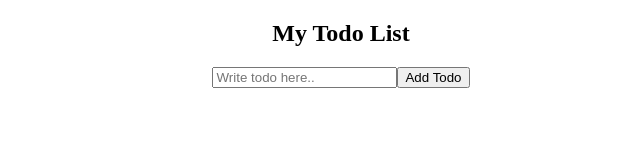
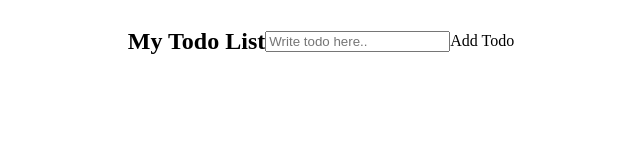
Before and after one commit to hanshengzhao1993/plainJS-todolist, a plain HTML site: page index.html in a window 1280 px wide. Shown: the whole page, without its empty margins (299-939 px from the left). Drawn offline with nearby package versions, Linux system fonts and the light colour scheme.

Commit message:
(feat) wrap app in container div

```diff
--- a/index.html
+++ b/index.html
@@ -11,13 +11,17 @@
   </script>
 </head>
 <body>
-  <h2>My Todo List</h2>
-  <div>
-    <input id="input-box" type="text" name="text" placeholder="Write todo here..">
-    <button onclick="addTodo()" class="add-button">Add Todo</button>
+  <div class="container">
+    <h2>My Todo List</h2>
+    <div class="header">
+      <input id="input-box" type="text" name="text" placeholder="Write todo here..">
+      <span id="add-btn">Add Todo</span>
+    </div>
+
+    <div>
+      <ul id="todo-list">
+      </ul>
+    </div>
   </div>
-
-  <ul id="todo-list">
-  </ul>
 </body>
 </html>
```
